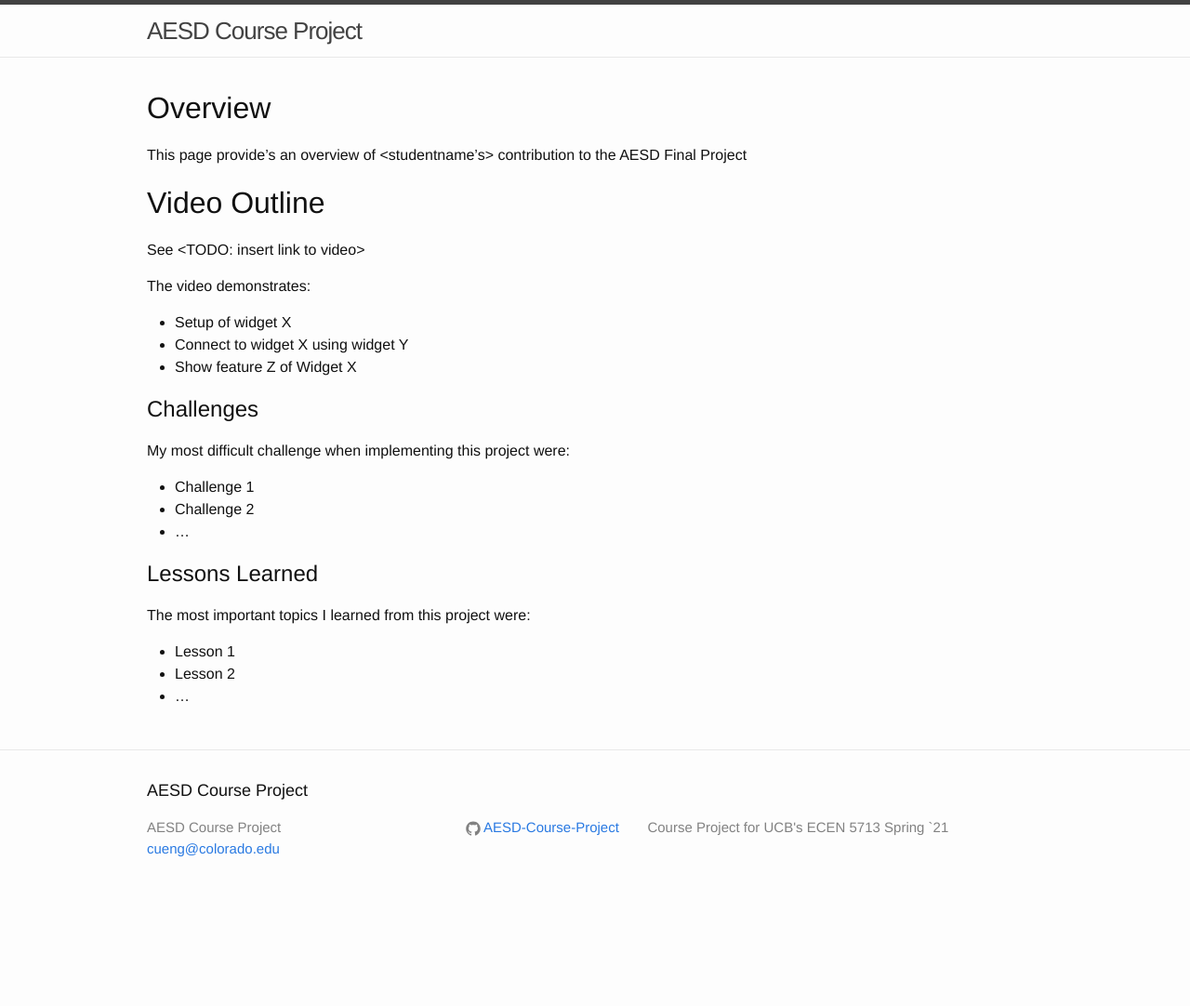
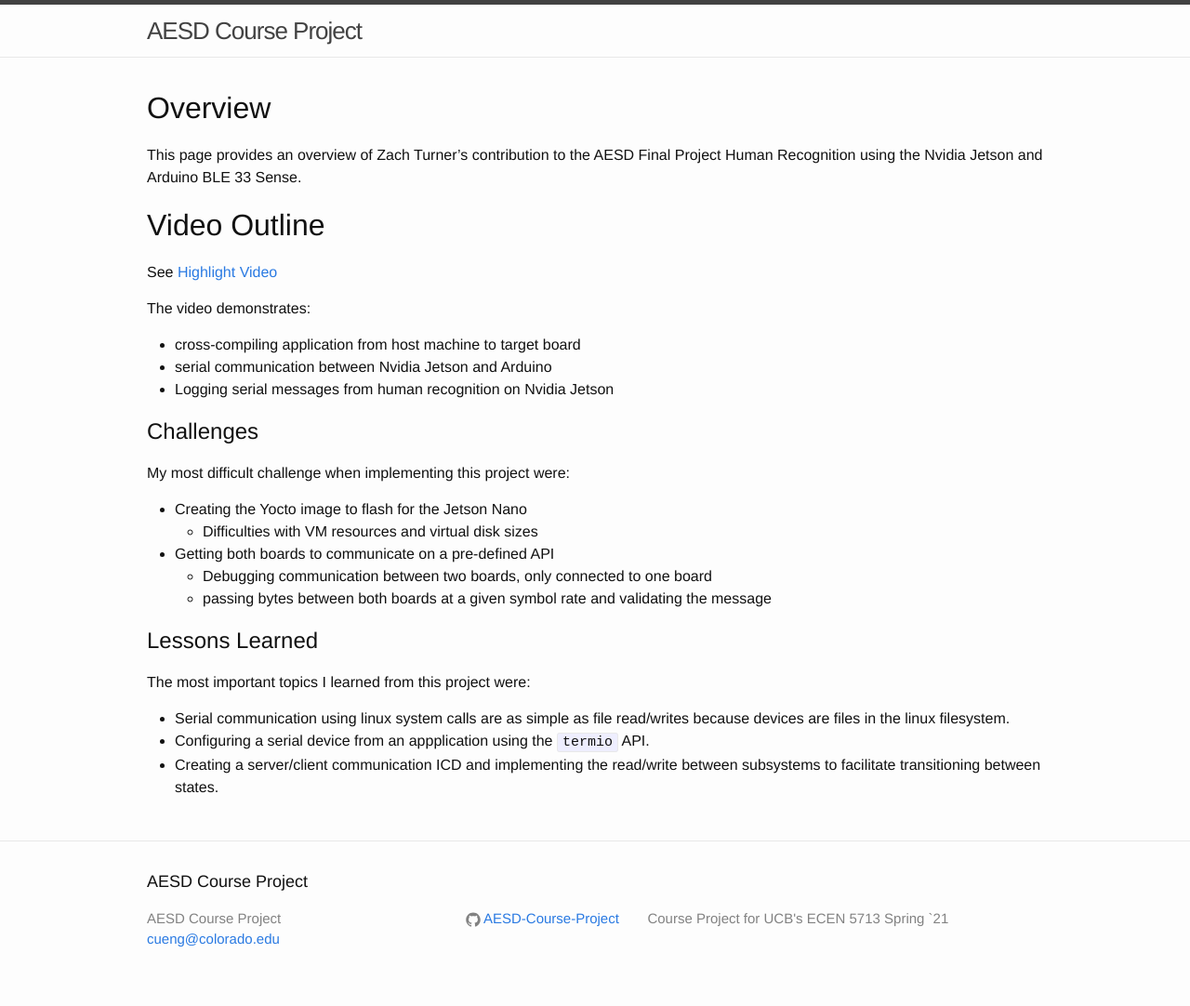
Before and after one commit to AESD-Course-Project/AESD-Course-Project.github.io, a Jekyll site: the page built from src/Zach's-Turner-Final-Project-Video.md, in a window 1280 px wide. Shown: the whole page at 93% size. Built offline with Jekyll 4.4.1, drawn with Linux system fonts in a browser that asks for light colours; our own code applies the rules of GitHub Pages for plain Markdown files; before the commit the page ends 984 px from its top, so only the background shows below that.

Commit message:
updating final video page

```diff
--- a/src/Zach's-Turner-Final-Project-Video.md
+++ b/src/Zach's-Turner-Final-Project-Video.md
@@ -1,29 +1,25 @@
----
-layout: default
-title: Zach's-Turner-Final-Project-Video
-permalink: /src/Zach's-Turner-Final-Project-Video.html
----
-
 # Overview
 
-This page provide's an overview of <studentname's> contribution to the AESD Final Project <Projectname>
+This page provides an overview of Zach Turner's contribution to the AESD Final Project Human Recognition using the Nvidia Jetson and Arduino BLE 33 Sense.
 
 # Video Outline
-See <TODO: insert link to video>
+See [Highlight Video](https://drive.google.com/file/d/1z3vqiXsShyruKczYebtUcMQlt5CDPW2r/view?usp=sharing)
 
 The video demonstrates:
-* Setup of widget X
-* Connect to widget X using widget Y
-* Show feature Z of Widget X
+* cross-compiling application from host machine to target board
+* serial communication between Nvidia Jetson and Arduino
+* Logging serial messages from human recognition on Nvidia Jetson
 
 ## Challenges
 My most difficult challenge when implementing this project were:
-* Challenge 1
-* Challenge 2
-* ...
+* Creating the Yocto image to flash for the Jetson Nano
+  * Difficulties with VM resources and virtual disk sizes
+* Getting both boards to communicate on a pre-defined API
+  * Debugging communication between two boards, only connected to one board
+  * passing bytes between both boards at a given symbol rate and validating the message
 
 ## Lessons Learned
 The most important topics I learned from this project were:
-* Lesson 1
-* Lesson 2
-* ...
+* Serial communication using linux system calls are as simple as file read/writes because devices are files in the linux filesystem.
+* Configuring a serial device from an appplication using the `termio` API.
+* Creating a server/client communication ICD and implementing the read/write between subsystems to facilitate transitioning between states.
```
